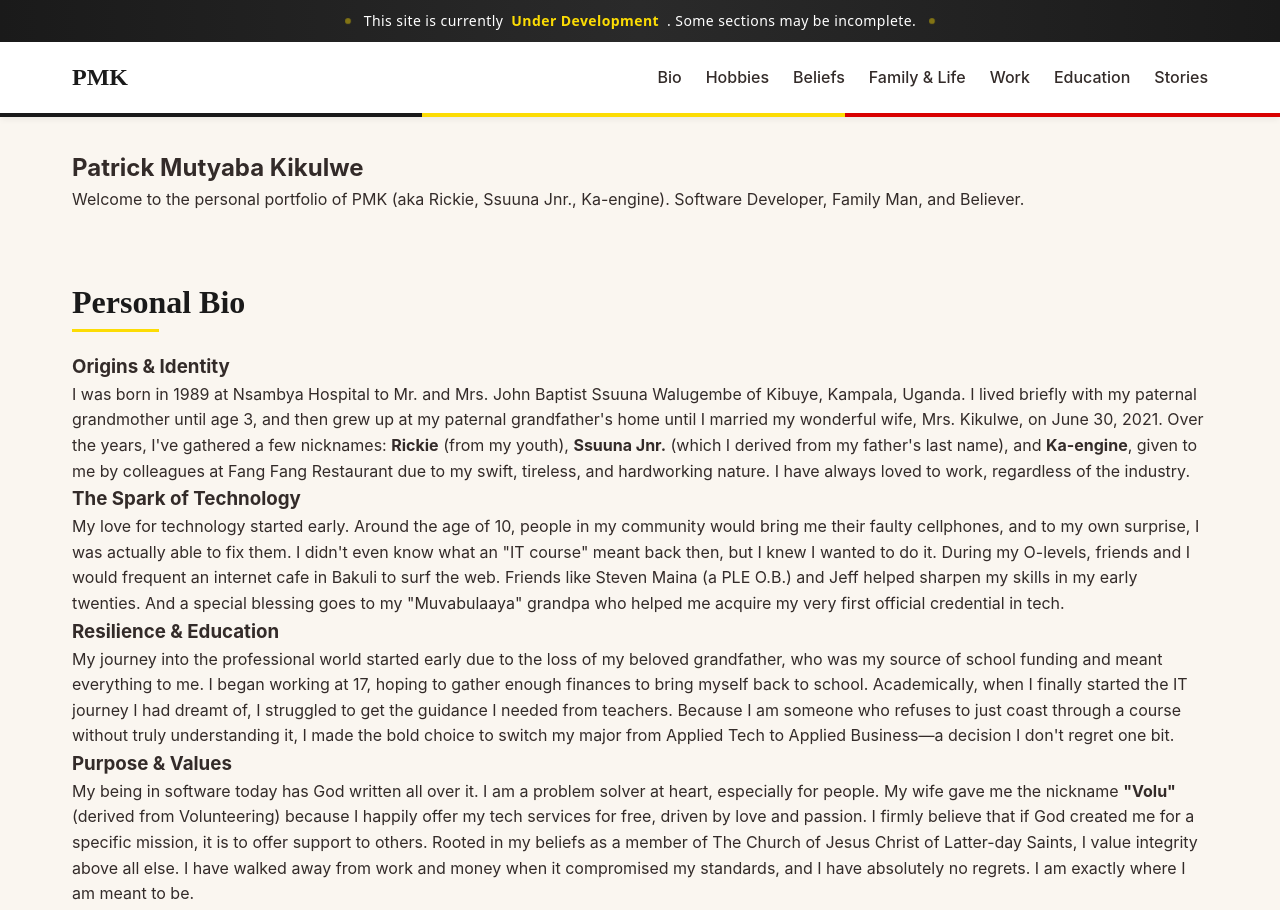
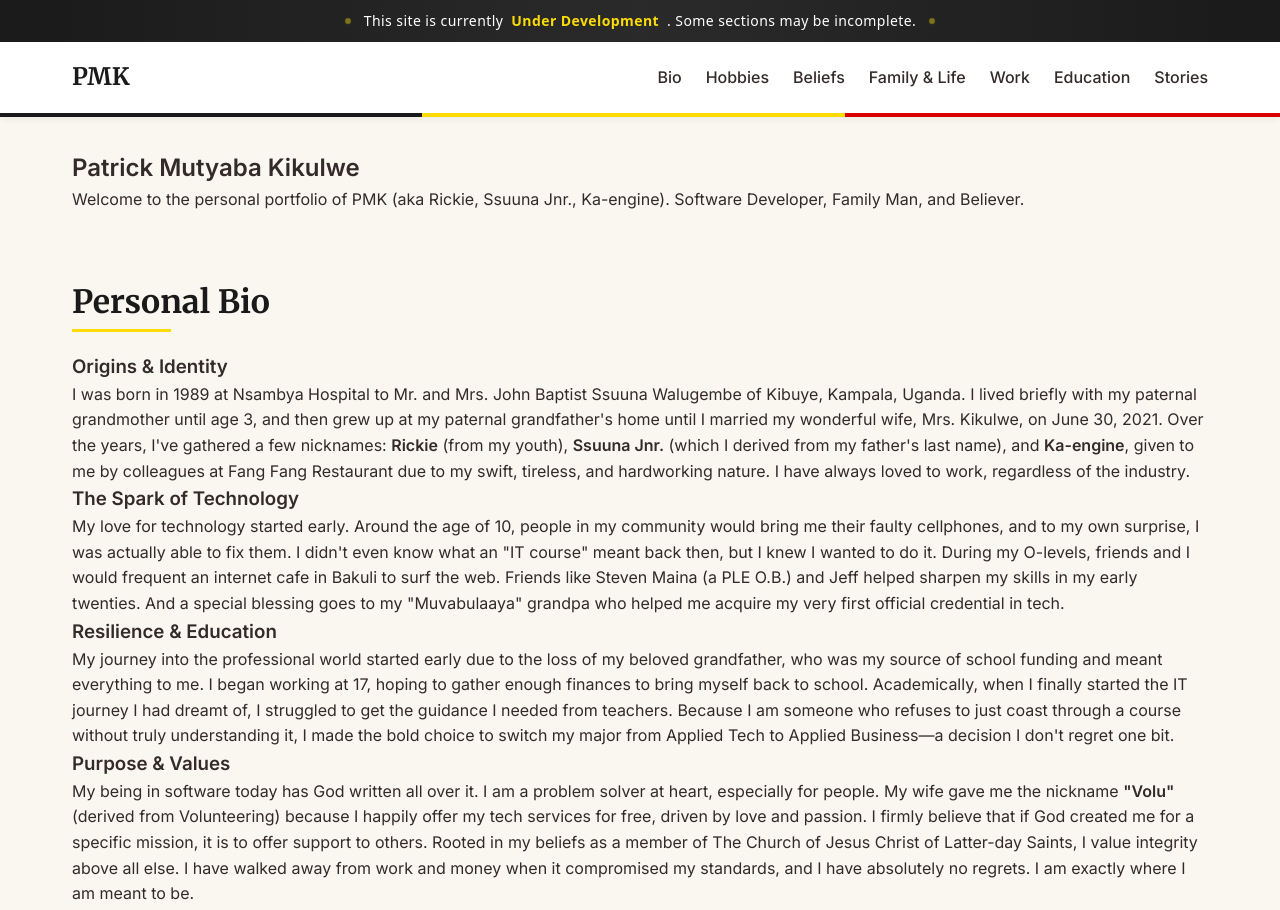
Before and after one commit to patrickkikulwe89-sys/pmk-portfolio, an Eleventy site: page my-11ty-site/index.md in a window 1280 px wide. Shown: the top 910 px of the page. Built offline with nearby package versions, Linux system fonts and the light colour scheme; Eleventy itself is replaced by a stand-in of ours; files that its build step writes are made by us from their sources.

Commit message:
Add Google Fonts

```diff
--- a/my-11ty-site/_includes/base.njk
+++ b/my-11ty-site/_includes/base.njk
@@ -8,6 +8,7 @@
 
     <!-- Link to existing CSS -->
     <link rel="stylesheet" href="/css/style.css">
+    <link href="https://fonts.googleapis.com/css2?family=Inter:wght@400;500;600&amp;family=Merriweather:ital,wght@0,400;0,700;1,400&amp;display=swap" rel="stylesheet">
 </head>
 <body>
     <!-- Under Development Banner -->
```
